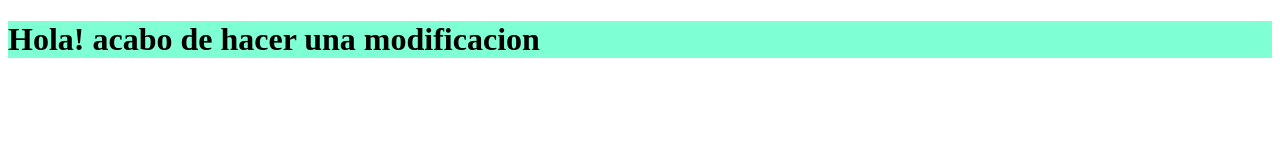
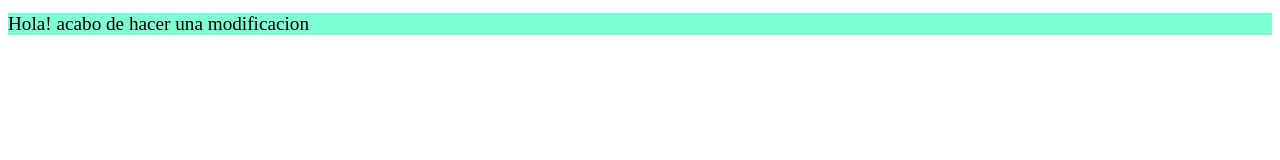
Before and after one commit to francoalberti1997/CursoPythonDjango, a plain HTML site: page index.html in a window 1280 px wide. Drawn offline with Linux system fonts and the light colour scheme.

Commit message:
tamaño y mas

```diff
--- a/estilo.css
+++ b/estilo.css
@@ -1,3 +1,5 @@
 h1{
     background-color: aquamarine;
+    font-weight: lighter;
+    font-size: larger
 }
```
